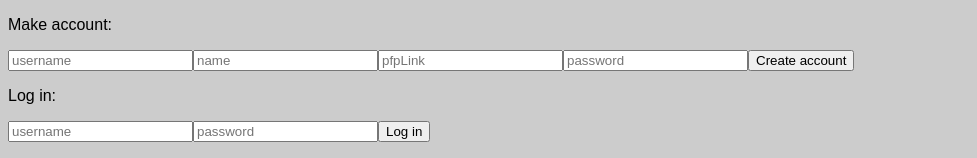
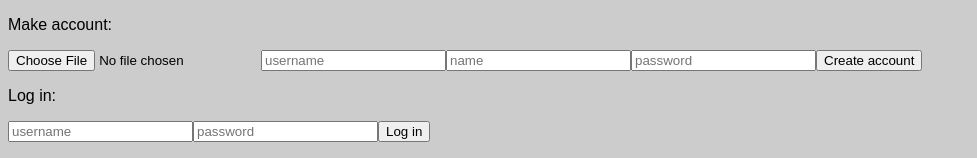
Before and after one commit to samalws/fb-clone-webpage, a React (Create React App) app: page / in a window 1280 px wide. Shown: the top 158 px of the page, without its empty margins (0-977 px from the left). Built offline with nearby package versions, Linux system fonts and the light colour scheme; no server answers.

Commit message:
image upload almostworks

```diff
--- a/package.json
+++ b/package.json
@@ -2,6 +2,7 @@
   "name": "fb-clone-webpage",
   "dependencies": {
     "@apollo/client": "^3.7.0",
+    "axios": "^1.1.2",
     "buffer": "^6.0.3",
     "graphql": "^16.6.0",
     "keccak256": "^1.0.6",
--- /dev/null
+++ b/src/ImgUpload.js
@@ -0,0 +1,12 @@
+function ImgUpload(props) {
+  function upload(event) {
+    if (event.target.files.length === 0) return
+    const reader = new FileReader()
+    reader.addEventListener("loadend", () => props.callback(reader.result))
+    reader.readAsBinaryString(event.target.files[0])
+  }
+
+  return <input type="file" onChange={upload} />
+}
+
+export default ImgUpload
--- a/src/MakeAcct.js
+++ b/src/MakeAcct.js
@@ -1,9 +1,12 @@
 import { useState } from "react"
 import { gql, useMutation } from "@apollo/client"
+import axios from "axios"
+
+import ImgUpload from "./ImgUpload"
 
 import { Buffer } from "buffer"
 window.Buffer ??= Buffer
-const keccak256 = require("keccak256")
+const keccak256 = require("keccak256") // TODO "import keccak256 from keccak256"?
 
 const makeAcctMutation = gql`
 mutation MakeAcct($username: String!, $name: String!, $pfpLink: String!, $pwHashPreSalt: String!) {
@@ -16,19 +19,33 @@ mutation MakeAcct($username: String!, $name: String!, $pfpLink: String!, $pwHash
 function Login(props) {
   const [ usernameText, changeUsernameText ] = useState("")
   const [ nameText, changeNameText ] = useState("")
-  const [ pfpLinkText, changePfpLinkText ] = useState("")
   const [ passwordText, changePasswordText ] = useState("")
+  const [ imgData, setImgData ] = useState(null)
   const [ makeAcctMut ] = useMutation(makeAcctMutation)
 
   async function makeAcct() {
+    if (imgData == null) {
+      alert("please upload a profile picture") // TODO
+      return
+    }
+
+    const pfpResp = await axios.post("https://n5b1h89k3j.execute-api.us-east-1.amazonaws.com/dev/", {
+      image: imgData,
+      mime: "image/png",
+      ext: "png",
+    })
+    if (pfpResp.status !== 200) {
+      alert("failed to upload profile picture") // TODO
+      return
+    }
+    const pfpLink = pfpResp.data
+
     const username = usernameText
     const name = nameText
-    const pfpLink = pfpLinkText
     const password = passwordText
 
     changeUsernameText("")
     changeNameText("")
-    changePfpLinkText("")
     changePasswordText("")
 
     const resp = await makeAcctMut({ variables: { username, name, pfpLink, pwHashPreSalt: keccak256(password).toString("base64") }})
@@ -40,9 +57,9 @@ function Login(props) {
   }
 
   return (<form action="#" onSubmit={makeAcct}>
+    <ImgUpload callback={setImgData} />
     <input type="text" placeholder="username" value={usernameText} onChange={ (event) => changeUsernameText(event.target.value) } />
     <input type="text" placeholder="name" value={nameText} onChange={ (event) => changeNameText(event.target.value) } />
-    <input type="text" placeholder="pfpLink" value={pfpLinkText} onChange={ (event) => changePfpLinkText(event.target.value) } />
     <input type="password" placeholder="password" value={passwordText} onChange={ (event) => changePasswordText(event.target.value) } />
     <input type="submit" value="Create account" />
   </form>)
```
Also changed, not shown: 1 other file (tests, documents, lock files or other folders).
